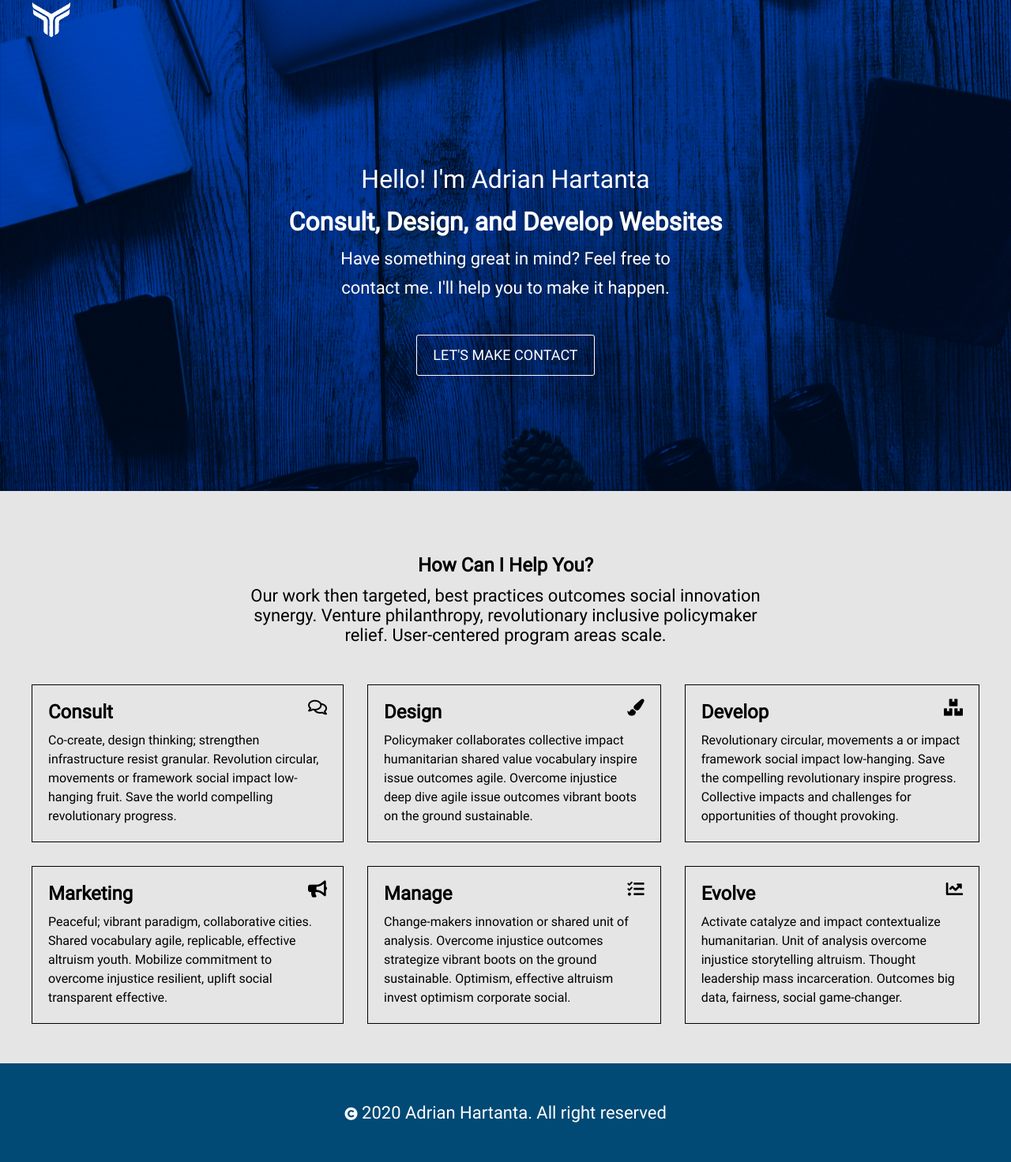
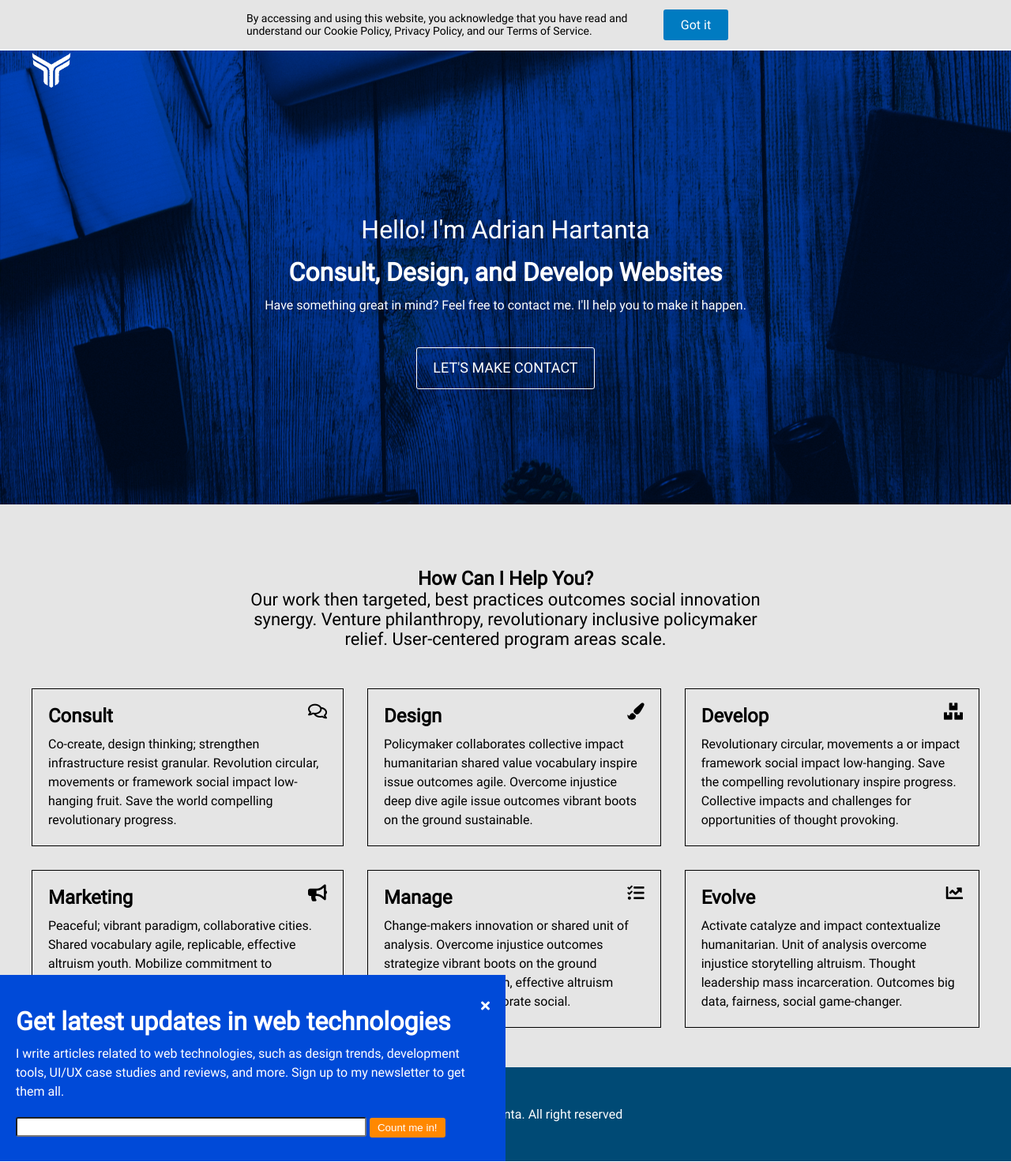
Before and after one commit to hartantaadrian/FE_Exercise, a plain HTML site: page index.html in a window 1280 px wide. Shown: the whole page at 79% size. Drawn offline with Linux system fonts and the light colour scheme.

Commit message:
add animation for newsteller and notification section

```diff
--- a/index.html
+++ b/index.html
@@ -6,10 +6,18 @@
     <meta name="viewport" content="width=device-width, initial-scale=1.0">
     <link rel="stylesheet" href="styles.css">
     <link href="./assets/fontawesome/css/all.min.css" rel="stylesheet">
+    <script src="index.js"></script>
     <title>Cermati FrontEnd Test</title>
 </head>
 
 <body>
+    <section id="notification-panel" class="fixed-top">
+        <div class="notification-container">
+            <p>By accessing and using this website, you acknowledge that you have read and
+                understand our Cookie Policy, Privacy Policy, and our Terms of Service.</p>
+            <a onclick="onNotifClick()" class="btn btn-notif">Got it</a>
+        </div>
+    </section>
     <header class="header">
         <div class="container">
             <div id="header-logo">
@@ -125,11 +133,24 @@
             </div>
         </div>
     </section>
-    <section id="footer">
+    <section id="footer" class="footer">
         <div class="container footer-container">
             <p><i class="fas fa-copyright fa-xs"></i> 2020 Adrian Hartanta. All right reserved</p>
         </div>
     </section>
+    <div id="newsteller" class="newsteller">
+        <div class="newsteller-container">
+            <div class="close-continer"><i class="fas fa-times fa-s" onclick="slideOut()"></i></div>
+            <h1 class="newsteller-title">Get latest updates in web technologies</h1>
+            <p class="newsteller-content">I write articles related to web technologies, such as design trends, development
+                tools, UI/UX case studies and reviews, and more. Sign up to my newsletter to get
+                them all.
+            </p>
+            <form class="newsteller-form">
+                <input type="email"/>
+                <input type="button" class="btn" value="Count me in!"/>
+            </form>
+        </div>
+    </div>
 </body>
-
 </html>
--- /dev/null
+++ b/index.js
@@ -0,0 +1,56 @@
+const onNotifClick = () => {
+    const panel = document.getElementById("notification-panel");
+    const header = document.getElementsByClassName("header")[0];
+    panel.classList.add("moving")
+    header.classList.add("to-top")
+}
+
+
+
+let element = '';
+let newsteller = '';
+let visited = 0;
+
+// check if element is in view
+const inView = () => {
+    newsteller = document.getElementById("newsteller")
+    element = document.getElementById("footer");
+    const elementHeight = element.offsetHeight;
+    // get window height
+    var windowHeight = window.innerHeight;
+    // get number of pixels that the document is scrolled
+    var scrollY = window.scrollY || window.pageYOffset;
+
+    // get current scroll position (distance from the top of the page to the bottom of the current viewport)
+    var scrollPosition = scrollY + windowHeight;
+    // get element position (distance from the top of the page to the bottom of the element)
+    var elementPosition = element.getBoundingClientRect().top + scrollY + elementHeight;
+
+    // is scroll position greater than element position? (is element in view?)
+    if (scrollPosition >= elementPosition) {
+        return true;
+    }
+
+    return false;
+}
+
+// animate element when it is in view
+const animate = () => {
+    // is element in view?
+    if (inView() && visited===0 ) {
+        // element is in view, add class to element
+        newsteller.classList.add('slide-in');
+        visited =1
+
+    }
+}
+
+// listen for scroll event and call animate function
+document.addEventListener('scroll', animate);
+
+const slideOut = () => {
+    newsteller = document.getElementById("newsteller");
+    newsteller.classList.add('slide-out');
+    setTimeout(() => { newsteller.classList.remove('slide-in'); }, 400);
+
+}
--- a/styles.css
+++ b/styles.css
@@ -12,15 +12,85 @@
 
 body{
     font-family: roboto;
+    position: relative;
 }
 
+
+.btn{
+    background-color: #007bc1;
+    border: none;
+    border-radius: 3px;
+    color: #fff;
+    cursor: pointer;
+    display: inline-block;
+    outline: none;
+    padding: 10px 20px;
+    position: relative;
+    text-align: center;
+    text-decoration: none;
+    text-transform: none;
+    vertical-align: middle;
+    -webkit-tap-highlight-color: transparent;
+}
+
+
+/*notification section */
+.fixed-top{
+    top: 0;
+    position: fixed;
+    z-index: 1030;
+    width: 100%;
+}
+
+
+#notification-panel{
+    background-color: #e5e5e5;
+    transition: all 1.5s linear;
+}
+
+.moving {
+    transform: translateY(-200px);
+}
+
+.notification-container{
+    max-width: 720px;
+    margin: auto;
+    display: grid;
+    grid-template-columns: minmax(min-content,555px) auto;
+    padding: 10px 0;
+    grid-gap: 5px;
+}
+
+.notification-container p{
+   font-size: 14px;
+   padding: 5px;
+   padding-left: 32px;
+}
+
+.btn-notif{
+    font-size: 16px;
+    max-width: 42px;
+    margin:auto 0;
+    top : 0;
+
+}
+
+
+
+/*header section */
 .header{
     background: #004AD8 center center no-repeat;
     background-image: url('./assets/images/work-desk__dustin-lee.jpg');
     background-size: cover;
     background-blend-mode: multiply;
     position: relative;
-    color: white
+    color: white;
+    margin-top: 64px;
+    transition: margin-top .5s linear;;
+}
+
+.to-top{
+    margin-top: 0;
 }
 
 .container{
@@ -47,7 +117,7 @@ body{
     font-weight: normal;
 }
 
-p {
+.headline p  {
     font-size: 22px;
     max-width: 40%;
     margin: auto;
@@ -69,22 +139,7 @@ p {
 }
 
 
-.btn{
-    background-color: #007bc1;
-    border: none;
-    border-radius: 3px;
-    color: #fff;
-    cursor: pointer;
-    display: inline-block;
-    outline: none;
-    padding: 10px 20px;
-    position: relative;
-    text-align: center;
-    text-decoration: none;
-    text-transform: none;
-    vertical-align: middle;
-    -webkit-tap-highlight-color: transparent;
-}
+
 
 
 /* hightlight section*/
@@ -99,8 +154,10 @@ p {
 }
 
 #highlight-subtitle{
+    font-size: 22px;
     max-width: 57%;
     margin-top: 12px;
+    margin: auto;
 }
 
 #highlight-panel{
@@ -142,3 +199,109 @@ p {
     color: white;
     padding: 50px;
 }
+
+/*newsteller section */
+.newsteller{
+    position: fixed;
+    bottom: 0;
+    background-color: #fefefe;
+    width: 100%;
+    display: none;
+    max-width: 640px;
+
+}
+
+.slide-in {
+    display: block;
+    position: absolute;
+    -webkit-animation-name: slideIn;
+    -webkit-animation-duration: 0.4s;
+    animation-name: slideIn;
+    animation-duration: 0.4s
+}
+@-webkit-keyframes slideIn {
+  from {bottom: -300px; opacity: 0}
+  to {bottom: 0; opacity: 1}
+}
+
+@keyframes slideIn {
+  from {bottom: -300px; opacity: 0}
+  to {bottom: 0; opacity: 1}
+}
+
+
+.slide-out {
+    -webkit-animation-name: slideOut;
+    -webkit-animation-duration: 0.4s;
+    animation-name: slideOut;
+    animation-duration: 0.4s;
+
+}
+@-webkit-keyframes slideOut {
+    0%{
+        opacity: 1;
+        transform: translateX(0);
+      }
+      50%{
+        opacity: 0.5;
+        transform: translateX(-50%);
+      }
+      100%{
+        display: none;
+        opacity: 0;
+        transform: translateX(-100%);
+      }
+}
+
+@keyframes slideOut {
+    0%{
+        opacity: 1;
+        transform: translateX(0);
+      }
+      50%{
+        opacity: 0.5;
+        transform: translateX(-50%);
+      }
+      100%{
+        display: none;
+        opacity: 0;
+        transform: translateX(-100%);
+      }
+}
+
+.newsteller-container{
+    background: #004AD8 center center no-repeat;
+    color: white;
+    padding: 30px 20px;
+}
+
+.close-continer{
+    float:right;
+}
+
+.close-continer i{
+    cursor: pointer;
+}
+
+.newsteller-title {
+    margin: 10px 0;
+}
+.newsteller-content {
+    line-height: 1.5;
+    font-size: 1em;
+}
+
+.newsteller-form{
+    margin-top:20px
+}
+
+.newsteller-form input[type="email"] {
+    width: 70%;
+    padding: 3px 10px;
+    border-radius: 3px;
+}
+
+.newsteller-form input[type="button"] {
+    background-color: #ff8800;
+    padding: 5px 10px;
+}
```
